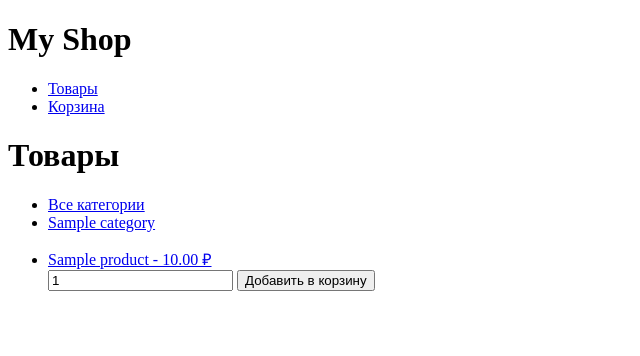
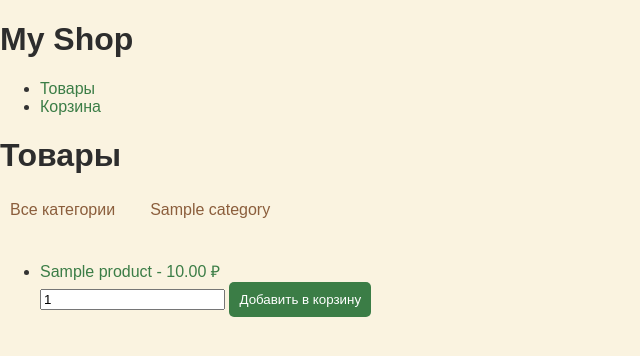
Before and after one commit to Ksenia909/django-shop, a Django app: page / in a window 1280 px wide. Shown: the top 356 px of the page, without its empty margins (0-640 px from the left). Run offline with Django 5.2, Linux system fonts and the light colour scheme; tables that the repository leaves empty hold one stand-in row (values such as "Sample post").

Commit message:
Add styles.css and connect it to base.html, modified detail.html

```diff
--- a/myshop/myshop/settings.py
+++ b/myshop/myshop/settings.py
@@ -121,6 +121,8 @@ USE_TZ = True
 
 STATIC_URL = '/static/'
 
+STATICFILES_DIRS = [BASE_DIR / 'static']
+
 # Default primary key field type
 # https://docs.djangoproject.com/en/5.1/ref/settings/#default-auto-field
 
--- /dev/null
+++ b/myshop/static/css/styles.css
@@ -0,0 +1,79 @@
+body {
+    background-color: #FAF3E0;
+    color: #333333;
+    font-family: Arial, sans-serif;
+    margin: 0;
+    padding: 0;
+}
+
+h1, h2, h3 {
+    color: #2D2D2D;
+}
+
+a, button {
+    color: #3B7D46;
+    text-decoration: none;
+}
+
+a:hover, button:hover {
+    color: #5A9B67;
+}
+
+.category-list {
+    list-style: none;
+    padding: 0;
+    display: flex;
+    gap: 15px;
+    margin-bottom: 20px;
+}
+
+.category-list li {
+    padding: 5px 10px;
+}
+
+.category-list a {
+    color: #8B5E3C;
+}
+
+.category-list a:hover {
+    color: #A4754A;
+}
+
+.product-list {
+    display: flex;
+    flex-wrap: wrap;
+    gap: 20px;
+}
+
+.product-item {
+    background-color: #FFFFFF;
+    border: 1px solid #E0E0E0;
+    padding: 15px;
+    box-shadow: 0 4px 8px rgba(0, 0, 0, 0.1);
+    width: 200px;
+    text-align: center;
+    border-radius: 5px;
+}
+
+.product-item h3 {
+    color: #3B7D46;
+}
+
+.product-item p {
+    color: #6E6E6E;
+}
+
+button {
+    background-color: #3B7D46;
+    color: #FFFFFF;
+    border: none;
+    padding: 10px;
+    border-radius: 5px;
+    cursor: pointer;
+    transition: background-color 0.3s, color 0.3s;
+}
+
+button:hover {
+    background-color: #5A9B67;
+    color: #FFFFFF;
+}
--- a/myshop/templates/base.html
+++ b/myshop/templates/base.html
@@ -1,9 +1,11 @@
+{% load static %}
 <!DOCTYPE html>
 <html lang="ru">
 <head>
     <meta charset="UTF-8">
     <meta name="viewport" content="width=device-width, initial-scale=1.0">
     <title>{% block title %}My Shop{% endblock %}</title>
+    <link rel="stylesheet" href="{% static 'css/styles.css' %}">
 </head>
 <body>
     <header>
```
Also changed, not shown: myshop/cart/templates/cart/detail.html (+4 -14 lines).
